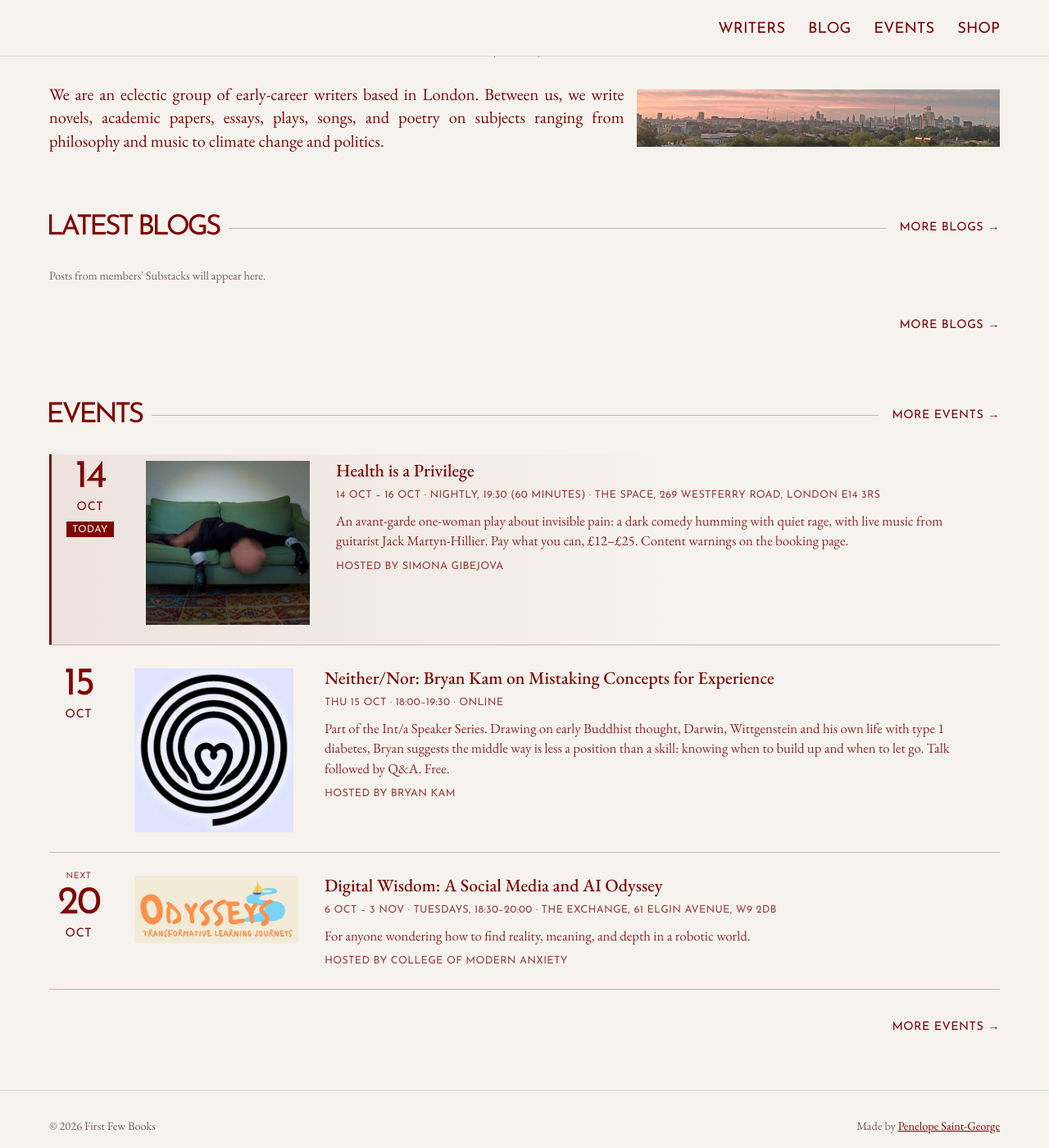
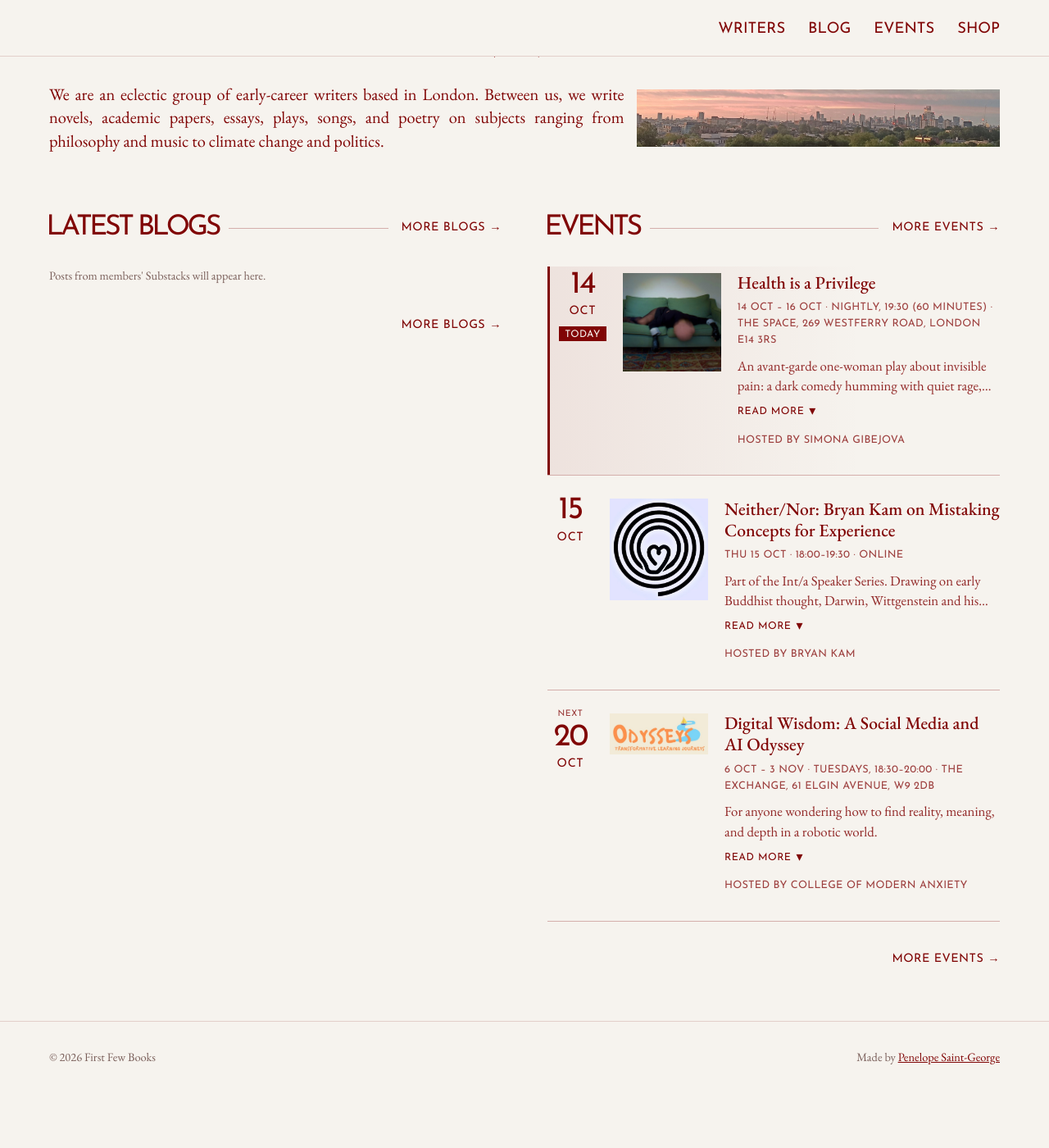
Before and after one commit to nelepope/firstfewbooks, a Jekyll site: the page built from index.html, in a window 1280 px wide and 1400 px high, scrolled down 190 px. Shown: the whole window at 82% size. Built offline with Jekyll 4.4.1, drawn with Linux system fonts in a browser that asks for light colours; after the commit the page ends 1523 px from its top, so only the background shows below that.

Commit message:
Home page: blogs and events in two columns on desktop
Five latest blogs; event descriptions show two lines with Read more / Show less.

Co-Authored-By: Claude Opus 5.5 <noreply@anthropic.com>

```diff
--- a/_includes/event.html
+++ b/_includes/event.html
@@ -17,7 +17,7 @@
     {% if e.time %}{% assign bits = bits | push: e.time %}{% endif %}
     {% if e.place %}{% assign bits = bits | push: e.place %}{% endif %}
     {% if bits.size > 0 %}<p class="meta">{{ bits | join: " · " }}</p>{% endif %}
-    {% if e.description %}<p>{{ e.description }}</p>{% endif %}
+    {% if e.description %}<div class="event-desc"><p>{{ e.description }}</p><button type="button" class="event-more" aria-expanded="false" hidden>Read more</button></div>{% endif %}
     {% if e.host %}<p class="meta">Hosted by {{ e.host }}</p>{% endif %}
   </div>
 </li>
--- a/_layouts/default.html
+++ b/_layouts/default.html
@@ -77,6 +77,19 @@
       });
     })();
   </script>
+  <script>
+    // Event descriptions show two lines; the arrow opens the rest (only shown when there's more).
+    document.querySelectorAll('.event-desc').forEach(function (desc) {
+      var text = desc.querySelector('p'), button = desc.querySelector('.event-more');
+      if (text.scrollHeight <= text.clientHeight + 2) return;
+      button.hidden = false;
+      button.addEventListener('click', function () {
+        var open = desc.classList.toggle('is-open');
+        button.setAttribute('aria-expanded', open);
+        button.textContent = open ? 'Show less' : 'Read more';
+      });
+    });
+  </script>
   {% if page.home %}
   <script>
     // Hide the header logo while the big title is on screen.
--- a/assets/css/style.css
+++ b/assets/css/style.css
@@ -360,3 +360,31 @@ main > .wrap:first-child { padding-top: 48px; }
 @media (min-width: 641px) {
   .event .event-image-link, .event > .event-image { margin-top: 4px; }
 }
+
+/* Home page: blogs and events side by side on desktop */
+@media (min-width: 1001px) {
+  .home-columns { display: grid; grid-template-columns: 1fr 1fr; column-gap: 56px; align-items: start; }
+  .home-blogs .post-grid { grid-template-columns: 1fr; gap: 28px; }
+  .home-blogs .post-card { display: grid; grid-template-columns: 200px 1fr; column-gap: 20px; }
+  .home-blogs .post-media { grid-row: span 4; }
+  .home-blogs .post-image { margin-bottom: 0; }
+  .home-blogs .post-card h3 { font-size: 1.2rem; }
+  .home-events .event { gap: 20px; }
+  .home-events .event-image { width: 120px; }
+  .home-events .event-date { flex-basis: 56px; }
+  .home-events .event-day { font-size: 2.4rem; }
+}
+
+/* Event descriptions: two lines, with "Read more" to open the rest */
+.event-desc p { display: -webkit-box; -webkit-box-orient: vertical; -webkit-line-clamp: 2; line-clamp: 2; overflow: hidden; }
+.event-desc.is-open p { display: block; -webkit-line-clamp: unset; overflow: visible; }
+.event-more {
+  display: inline-flex; align-items: center; gap: 6px; margin: 2px 0 6px; padding: 8px 0; min-height: 36px;
+  border: 0; background: none; cursor: pointer; color: var(--accent);
+  font-family: var(--font-display); text-transform: uppercase; letter-spacing: .04em; font-size: .78rem;
+  border-bottom: 1px solid transparent;
+}
+.event-more::after { content: "▾"; font-size: 1rem; line-height: 1; transition: transform .2s; }
+.event-desc.is-open .event-more::after { transform: rotate(180deg); }
+.event-more:hover { font-style: italic; }
+.event-more:focus-visible { outline: 2px solid var(--accent); outline-offset: 2px; }
--- a/index.html
+++ b/index.html
@@ -13,13 +13,14 @@ home: true
   </div>
 </section>
 
-<section class="section wrap">
+<div class="section wrap home-columns">
+<section class="home-col home-blogs">
   <div class="rule-head">
     <h2 class="rule-heading">Latest blogs</h2>
     <a class="more-link" href="{{ '/blog/' | relative_url }}">More blogs</a>
   </div>
   <div class="post-grid">
-    {% for post in site.data.feed limit: 3 %}
+    {% for post in site.data.feed limit: 5 %}
       {% include post-card.html post=post %}
     {% else %}
       <p class="meta">Posts from members' Substacks will appear here.</p>
@@ -28,7 +29,7 @@ home: true
   <p class="more-bottom"><a class="more-link" href="{{ '/blog/' | relative_url }}">More blogs</a></p>
 </section>
 
-<section class="section wrap home-events">
+<section class="home-col home-events">
   <div class="rule-head">
     <h2 class="rule-heading">Events</h2>
     <a class="more-link" href="{{ '/events/' | relative_url }}">More events</a>
@@ -37,6 +38,7 @@ home: true
   <p class="coming-soon"{% if shown > 0 %} hidden{% endif %}>Coming soon</p>
   <p class="more-bottom"><a class="more-link" href="{{ '/events/' | relative_url }}">More events</a></p>
 </section>
+</div>
 
 {% assign books = site.books | sort: "date" | reverse %}
 {% if books.size > 0 %}
```
